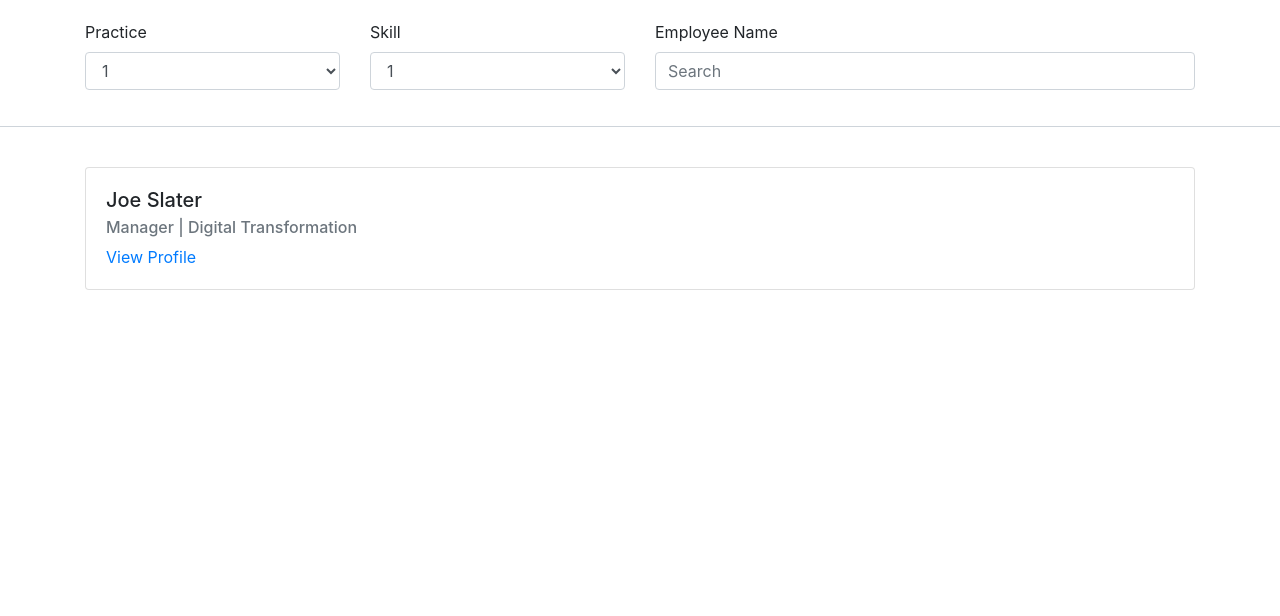
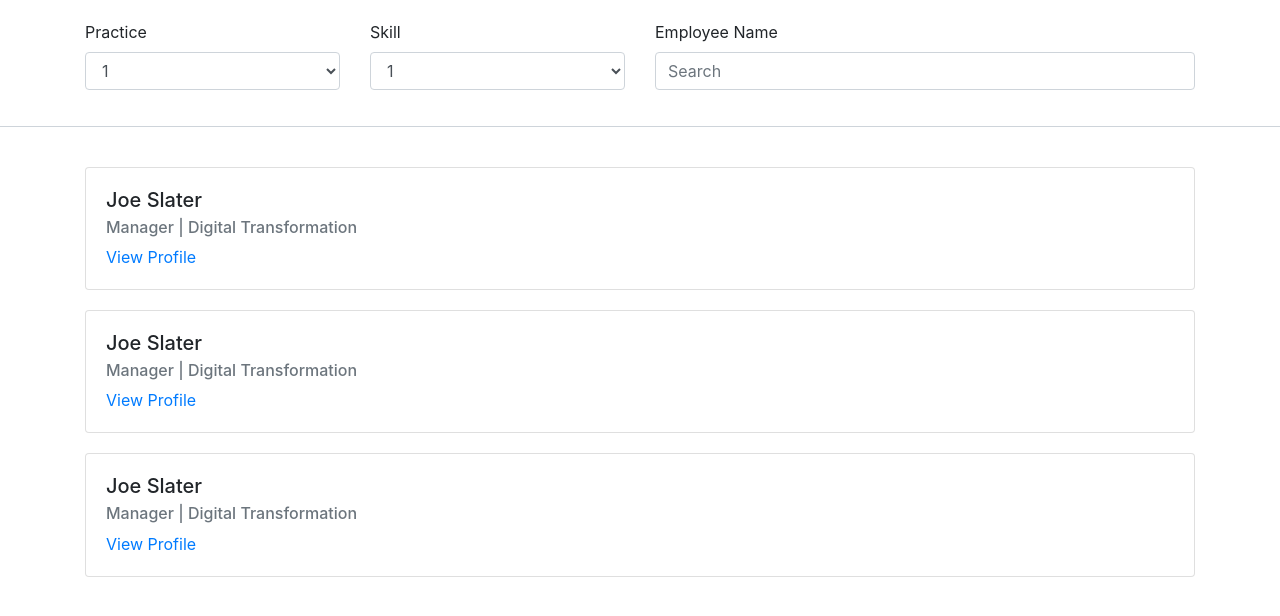
Before and after one commit to sogetiprofileteam/profile, an Angular app: page / in a window 1280 px wide. Shown: the top 616 px of the page. Built offline with nearby package versions, Linux system fonts and the light colour scheme.

Commit message:
adds app folder and adds spacing variable

```diff
--- a/src/app/app.component.html
+++ /dev/null
@@ -1,3 +0,0 @@
-<!--The content below is only a placeholder and can be replaced.-->
-<app-search></app-search>
-<app-portfolio-item name="Joe Slater" title="Manager" practice="Digital Transformation"></app-portfolio-item>
--- /dev/null
+++ b/src/app/app/app.component.html
@@ -0,0 +1,7 @@
+<!--The content below is only a placeholder and can be replaced.-->
+<app-search></app-search>
+<div class="container">
+<app-portfolio-item name="Joe Slater" title="Manager" practice="Digital Transformation"></app-portfolio-item>
+<app-portfolio-item name="Joe Slater" title="Manager" practice="Digital Transformation"></app-portfolio-item>
+<app-portfolio-item name="Joe Slater" title="Manager" practice="Digital Transformation"></app-portfolio-item>
+</div>
--- a/src/app/portfolio-item/portfolio-item.component.html
+++ b/src/app/portfolio-item/portfolio-item.component.html
@@ -1,9 +1,7 @@
-<div class="container">
-  <div class="card">
-    <div class="card-body">
-      <h2 class="h5 card-title">{{name}}</h2>
-      <h3 class="h6 card-subtitle mb-2 text-muted">{{title}} | {{practice}}</h3>
-      <a href="#" class="card-link">View Profile</a>
-    </div>
+<div class="card">
+  <div class="card-body">
+    <h2 class="h5 card-title">{{name}}</h2>
+    <h3 class="h6 card-subtitle mb-2 text-muted">{{title}} | {{practice}}</h3>
+    <a href="#" class="card-link">View Profile</a>
   </div>
 </div>
--- a/src/app/portfolio-item/portfolio-item.component.scss
+++ b/src/app/portfolio-item/portfolio-item.component.scss
@@ -1,3 +1,5 @@
+@import '../../styles/variables';
+
 .card {
-    margin-bottom: 40px;
+    margin-bottom: $spacing-reg;
 }
--- a/src/app/search/search.component.scss
+++ b/src/app/search/search.component.scss
@@ -2,7 +2,7 @@
 
 .search-component {
   border-bottom: 1px solid $color-light;
-  padding-top: 20px;
-  padding-bottom: 20px;
-  margin-bottom: 40px;
+  padding-top: $spacing-reg;
+  padding-bottom: $spacing-reg;
+  margin-bottom: $spacing-reg * 2;
 }
--- a/src/main.ts
+++ b/src/main.ts
@@ -1,8 +1,8 @@
 import { enableProdMode } from '@angular/core';
 import { platformBrowserDynamic } from '@angular/platform-browser-dynamic';
+import { environment } from './environments/environment';
 
-import { AppModule } from './app/app.module';
-import { environment } from './environments/environment';
+import { AppModule } from './app/app/app.module';
 
 if (environment.production) {
   enableProdMode();
--- a/src/styles/_variables.scss
+++ b/src/styles/_variables.scss
@@ -1 +1,3 @@
 $color-light: #CED4DA;
+
+$spacing-reg: 20px;
```
Also changed, not shown: src/app/app/app.module.ts (renamed from src/app/app.module.ts, +3 -4 lines), src/app/app/app.component.scss (added), src/app/app/app.component.ts (renamed from src/app/app.component.ts), 1 other file (tests, documents, lock files or other folders).
